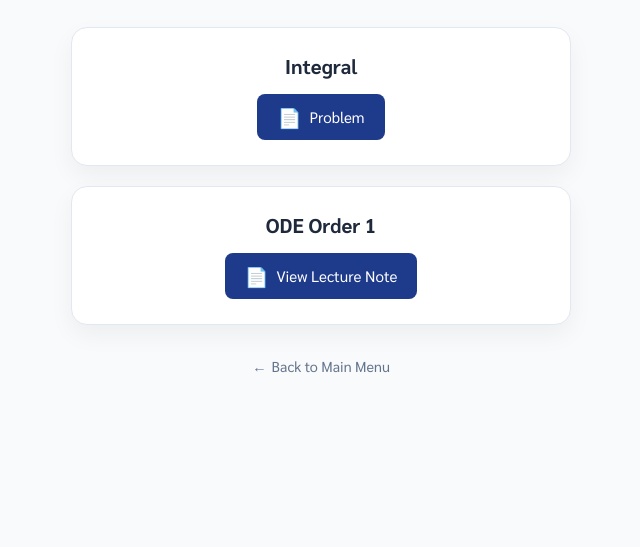
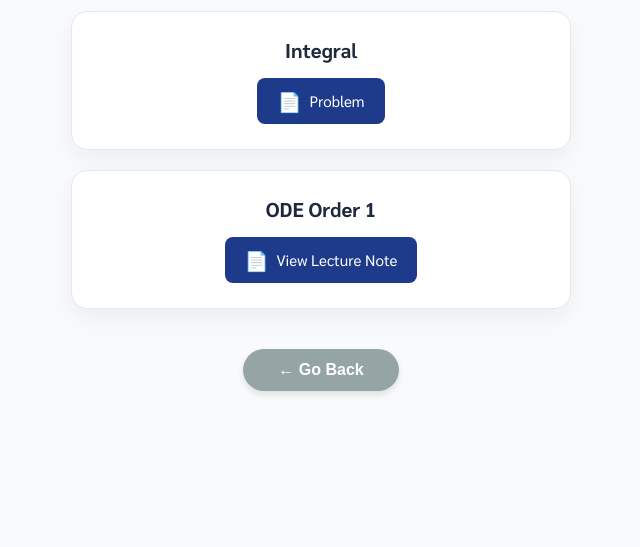
Before and after one commit to kantisig/101, a plain HTML site: page มหาวิทยาลัย.html in a window 1280 px wide. Shown: the part 253-800 px from the top of the page, without its empty margins (319-959 px from the left). Drawn offline with Linux system fonts and the light colour scheme.

Commit message:
Add files via upload

```diff
--- a/มหาวิทยาลัย.html
+++ b/มหาวิทยาลัย.html
@@ -7,7 +7,7 @@
     <link href="https://fonts.googleapis.com/css2?family=Sarabun:wght@300;400;700&family=Inter:wght@400;600&display=swap" rel="stylesheet">
     <style>
         :root {
-            --primary-blue: #1e3a8a; /* สีน้ำเงินสไตล์มหาวิทยาลัย */
+            --primary-blue: #1e3a8a;
             --accent-blue: #3b82f6;
             --bg-light: #f8fafc;
             --text-main: #1e293b;
@@ -28,6 +28,7 @@
             width: 90%;
             max-width: 500px;
             text-align: center;
+            padding: 40px 0;
         }
 
         .header-box {
@@ -82,25 +83,37 @@
             background-color: var(--accent-blue);
         }
 
-        .back-nav {
-            margin-top: 30px;
+        /* --- ปรับปรุงปุ่ม Go Back ให้เหมือนกัน --- */
+        .back-btn-container {
+            margin-top: 40px;
+            text-align: center;
         }
 
-        .back-nav a {
-            color: #64748b;
-            text-decoration: none;
-            font-size: 0.9rem;
-            display: inline-flex;
-            align-items: center;
-            gap: 5px;
-            transition: color 0.2s;
+        .back-btn {
+            background-color: #95a5a6; /* สีเทาสไตล์เดียวกับหน้าอื่น */
+            border: none;
+            padding: 0;
+            border-radius: 50px;
+            transition: all 0.3s ease;
+            box-shadow: 0 4px 6px rgba(0,0,0,0.1);
+            display: inline-block;
         }
 
-        .back-nav a:hover {
-            color: var(--primary-blue);
+        .back-btn:hover {
+            background-color: #7f8c8d;
+            transform: translateY(-2px);
+            box-shadow: 0 6px 12px rgba(0,0,0,0.15);
         }
 
-        /* ตกแต่งสัญลักษณ์แทนไฟล์ */
+        .back-btn a {
+            color: white;
+            text-decoration: none;
+            font-weight: bold;
+            font-size: 1rem;
+            display: block;
+            padding: 12px 35px;
+        }
+
         .file-icon {
             font-size: 1.2rem;
         }
@@ -128,11 +141,11 @@
             </a>
         </div>
 
-        <nav class="back-nav">
-            <a href="index.html">
-                <span>←</span> Back to Main Menu
-            </a>
-        </nav>
+        <div class="back-btn-container">
+            <button class="back-btn">
+                <a href="index.html">← Go Back</a>
+            </button>
+        </div>
     </div>
 
 </body>
```
